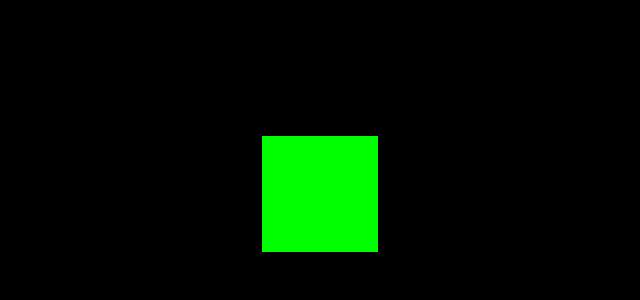
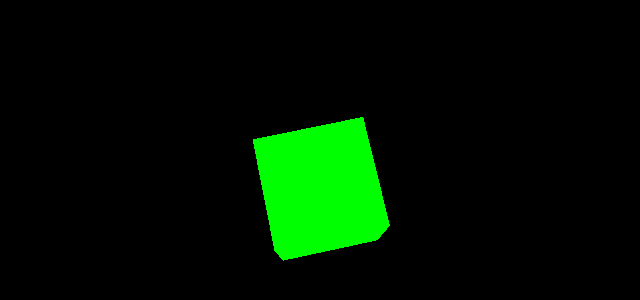
Before and after one commit to SpriteDay/three-js-getting-started, a website built with Vite: page index.html in a window 1280 px wide. Shown: the part 206-506 px from the top of the page, without its empty margins (320-960 px from the left). Built offline with nearby package versions, Linux system fonts and the light colour scheme.

```diff
--- a/src/main.ts
+++ b/src/main.ts
@@ -11,6 +11,7 @@
 
 const geometry = new THREE.BoxGeometry(1, 1, 1)
 const material = new THREE.MeshBasicMaterial({ color: 0x00ff00 })
+
 const cube = new THREE.Mesh(geometry, material)
 scene.add(cube)
 
@@ -21,6 +22,8 @@
 document.body.appendChild(renderer.domElement)
 
 function animate() {
+    cube.rotation.x += 0.01
+    cube.rotation.y += 0.01
     renderer.render(scene, camera)
 }
 renderer.setAnimationLoop(animate)
--- a/src/style.css
+++ b/src/style.css
@@ -13,6 +13,12 @@
 
 body {
     margin: 0;
+}
+
+canvas {
+    position: fixed;
+    top: 0;
+    left: 0;
 }
 
 h1 {
```
